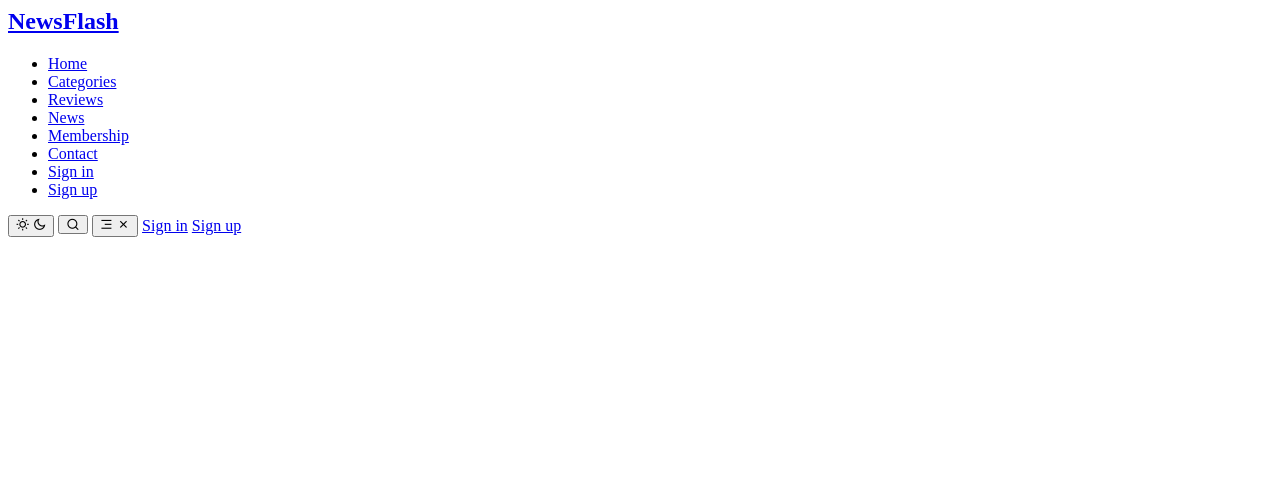
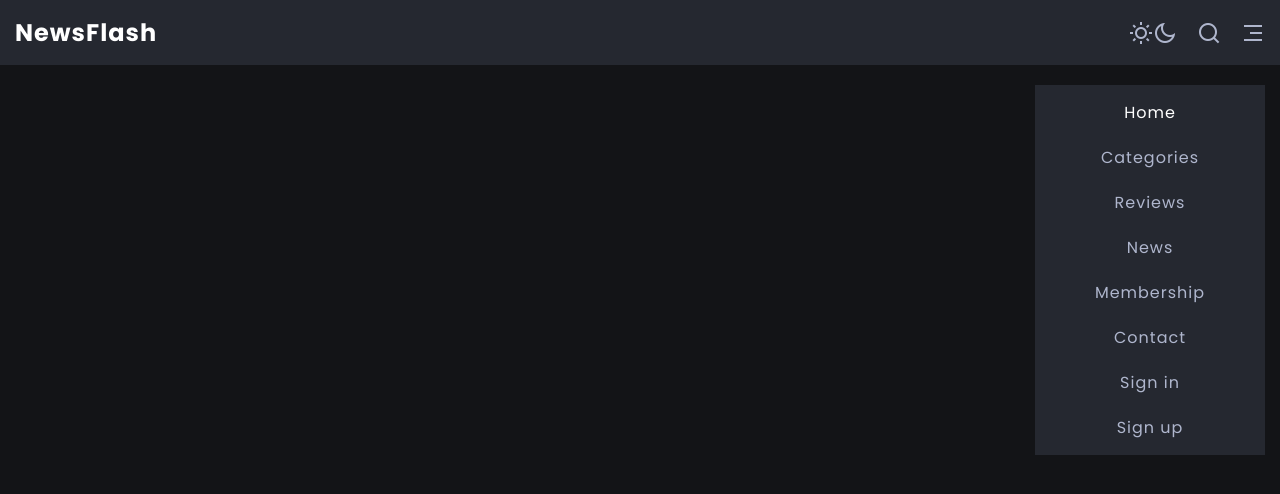
Before and after one commit to louiscollard/Blog_HTML_CSS, a plain HTML site: page Starter/index.html in a window 1280 px wide. Drawn offline with nearby package versions, Linux system fonts and the light colour scheme.

Commit message:
Add Menu css

```diff
--- a/Starter/assets/css/main.css
+++ b/Starter/assets/css/main.css
@@ -1,18 +1,17 @@
 /* Import font */
-@import url('https://fonts.googleapis.com/css2?family=Poppins:wght@300;400;600;700&display=swap');
+@import url("https://fonts.googleapis.com/css2?family=Poppins:wght@300;400;600;700&display=swap");
 /* Custom properties */
-:root{
+:root {
 	--light-color: #fff;
 	--light-color-alt: #afb6cd;
 	--primary-background-color: #131417;
 	--secondary-background-color: #252830;
 	--hover-light-color: var(--light-color);
 	--hover-dark-color: var(--primary-background-color);
-    --gradient-color: linear-gradient(
-        115deg,#4fcf70,#fad648,#a767e5,#12bcfe,#44ce7b);
-    --transparent-light-color: rgba(255,255,255,.05);
-    --transparent-dark-color: rgba(0,0,0,.75);
-    --font-family: 'Poppins', sans-serif;
+	--gradient-color: linear-gradient(115deg, #4fcf70, #fad648, #a767e5, #12bcfe, #44ce7b);
+	--transparent-light-color: rgba(255, 255, 255, 0.05);
+	--transparent-dark-color: rgba(0, 0, 0, 0.75);
+	--font-family: "Poppins", sans-serif;
 	--font-size-xsm: 1.2rem;
 	--font-size-sm: 1.6rem;
 	--font-size-md: 2.4rem;
@@ -25,13 +24,136 @@
 	--item-min-height-md: 30rem;
 }
 /* Base styles */
+* {
+	margin: 0%;
+	padding: 0%;
+	box-sizing: border-box;
+}
 
+html {
+	/* font-size: 10px; */
+	font-size: 62.5%;
+}
+
+body {
+	font-family: var(--font-family);
+	font-size: var(--font-size-sm);
+	color: var(--light-color-alt);
+	background-color: var(--primary-background-color);
+	letter-spacing: 1px;
+	transition: background-color 0.25s, color 0.25s;
+}
+
+a {
+	text-decoration: none;
+	color: inherit;
+}
+
+img {
+	max-width: 100%;
+	display: block;
+}
+
+ul {
+	list-style: none;
+}
+
+input,
+button {
+	font: inherit;
+	color: inherit;
+	border: none;
+	background-color: transparent;
+	outline: none;
+}
+
+i {
+	font-size: var(--font-size-md);
+}
 /* Theme color change */
+body.light-theme {
+	--light-color: #3d3d3d;
+	--light-color-alt: rgba(0, 0, 0, 0.6);
+	--primary-background-color: #fff;
+	--secondary-background-color: #f1f1f1;
+	--hover-light-color: #fff;
+	--transparent-light-color: #252830;
+	--transparent-dark-color: rgba(0, 0, 0, 0.1);
+}
+/* Reusable classes */
+.container {
+	max-width: 160rem;
+	margin: 0 auto;
+	padding: 0 1.5rem;
+}
 
-/* Reusable classes */
+.place-items-center {
+	display: inline-flex;
+	align-items: center;
+	justify-content: center;
+}
 
+.screen-sm-hidden {
+	display: none;
+}
 /* Header */
+.header {
+	background-color: var(--secondary-background-color);
+	position: fixed;
+	top: 0;
+	left: 0;
+	width: 100%;
+	z-index: 999;
+}
+.navbar {
+	display: flex;
+	align-items: center;
+	justify-content: space-between;
+	padding-block: 1.5rem;
+}
 
+.logo {
+	font-size: var(--font-size-md);
+	color: var(--light-color);
+}
+
+.menu {
+	position: absolute;
+	top: 8.5rem;
+	right: 1.5rem;
+	width: 23rem;
+	padding: 1.5rem;
+	background-color: var(--secondary-background-color);
+	/*opacity: 0;
+	transform: scale(0);*/
+	transition: 0.25s ease-in;
+}
+
+.list {
+	display: flex;
+	align-items: center;
+	gap: var(--gap);
+}
+
+.menu > .list {
+	flex-direction: column;
+}
+
+.list-link.current {
+	color: var(--light-color);
+}
+
+.close-menu-icon {
+	display: none;
+}
+
+.btn {
+	cursor: pointer;
+}
+
+.list-link:hover {
+	color: var(--light-color);
+}
 /* Header JavaScript Styles */
 
 /* Search */
```
Lines whose indentation alone changed are shown as unchanged.
